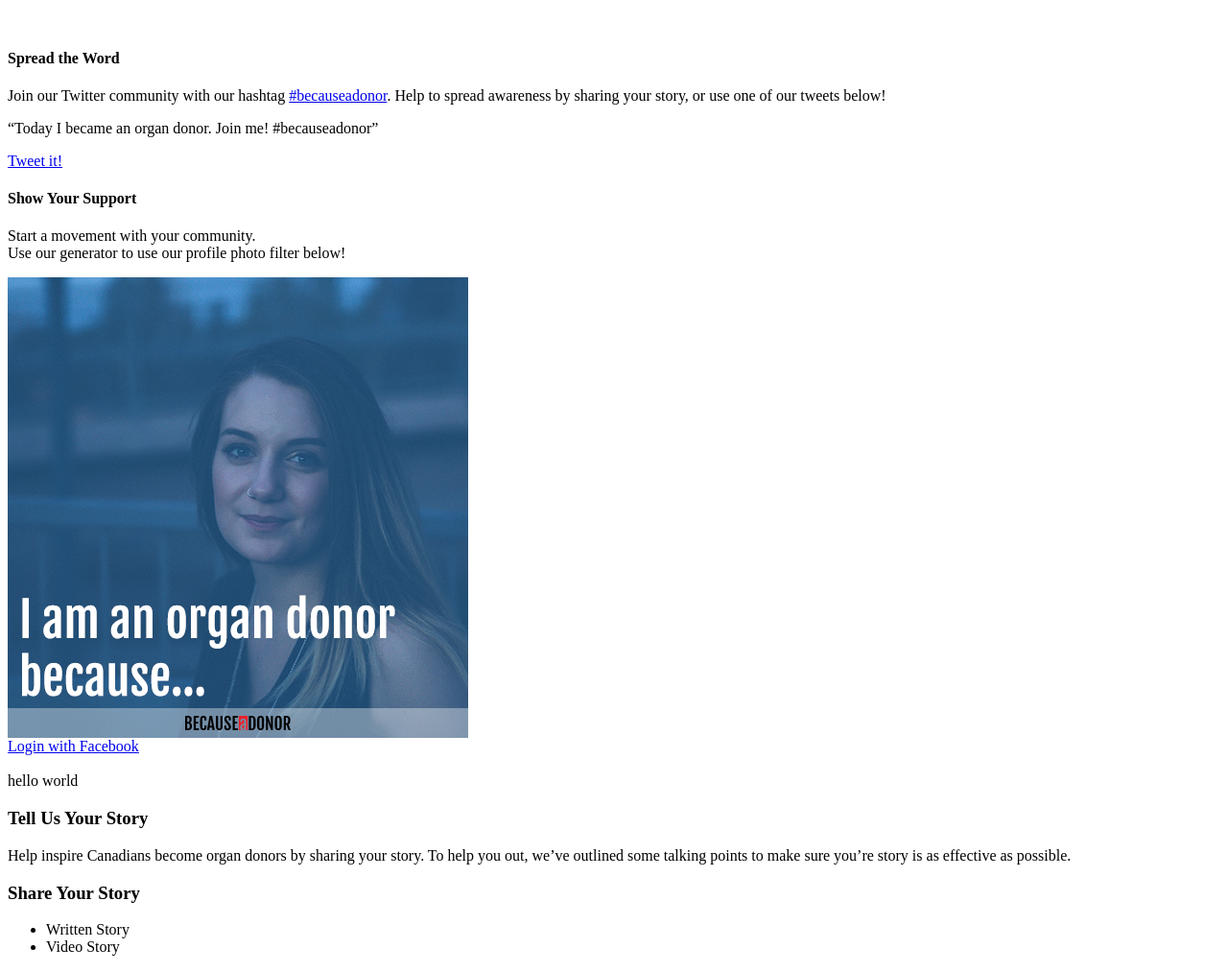
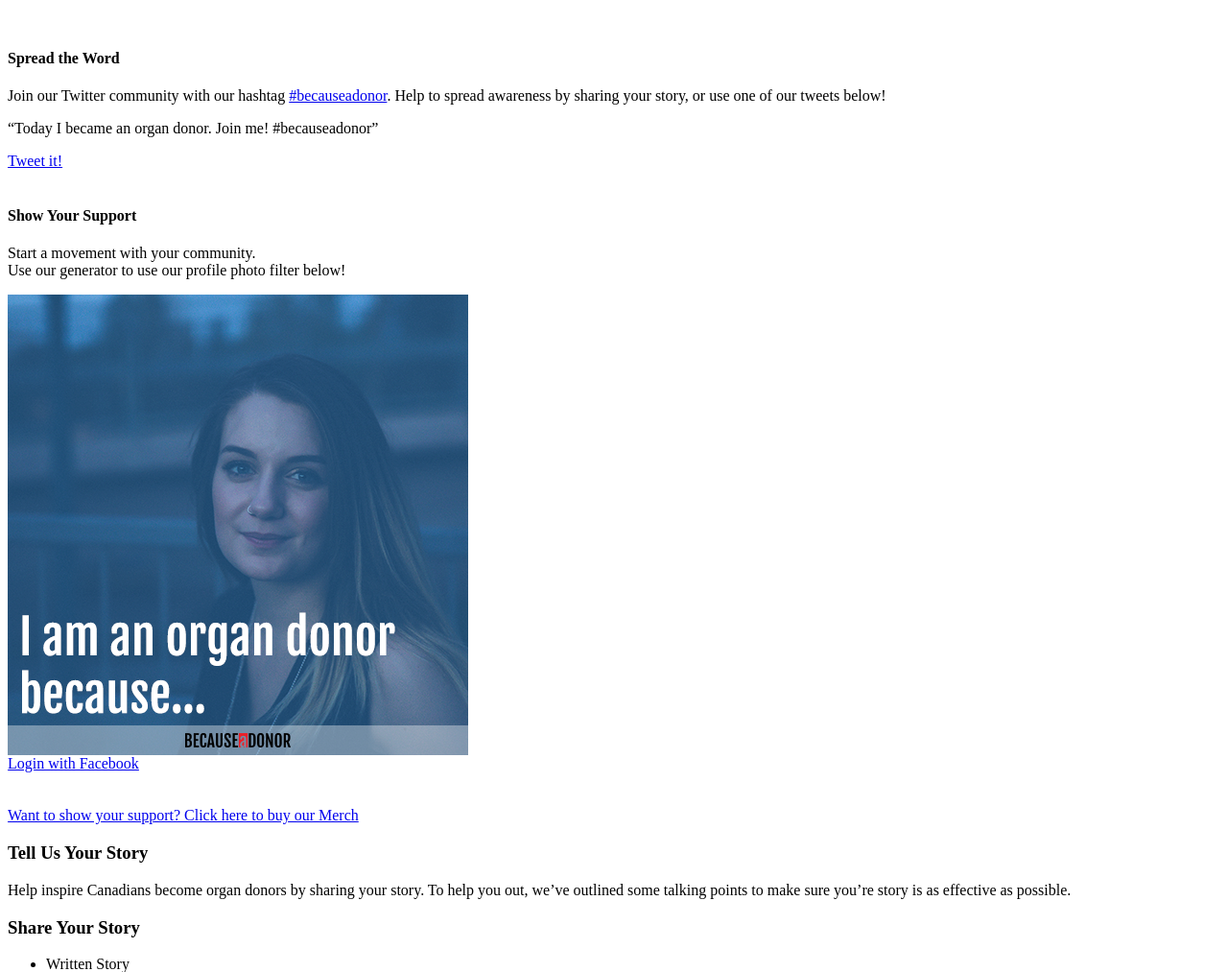
Before and after one commit to liamstewart23/organdonor, a PHP site: page /koza_lauren_3014_r3/partials/share.php in a window 1280 px wide. Shown: the part 154-1167 px from the top of the page at 96% size. Run offline with PHP 8.4, Linux system fonts and the light colour scheme.

Commit message:
merch banner

```diff
--- a/partials/share.php
+++ b/partials/share.php
@@ -65,9 +65,10 @@
 					<a href="https://twitter.com/intent/tweet?url=http://becauseadonor.ca&text=Today%20I%20became%20an%20organ%20donor.%20Join%20me!%20%23becauseadonor" target="_blank" class="btnB1" id="tweetLink">Tweet it!</a>
 				</div>
 			</div>
-			<div class="col-xs-12 col-md-12">
+			<br>
+<!-- 			<div class="col-xs-12 col-md-12">
 				<i class="fa fa-twtitter fa-5x" aria-hidden="true"></i>
-			</div>
+			</div> -->
 		</div>
 	</div>
 	<div class="col-xs-12 col-md-12 col-md-6 text-center" id="facebook">
@@ -80,14 +81,16 @@
 					<a href="https://www.isupportcause.com/campaign/because-a-donor" target="_blank" class="btnB2" id="btnFBPP">Login with Facebook</a>
 				</div>
 			</div>
+			<br>
 		</div>
 	</div>
 	<div class="col-xs-12 col-md-12 text-center" id="shareArrow">
 		<?php include("arrow-down.html") ?>
 	</div>
+	<a href="https://teespring.com/" target="_blank">
 	<div class="col-xs-12 col-md-12 text-center" id="shareMerch">
-		hello world
-	</div>
+		Want to show your support? Click here to buy our Merch
+	</div></a>
 	<div class="col-xs-12 col-md-12 banner" id="shareStoryBanner">
 		<div class="col-xs-12 col-sm-offset-0 col-md-6 col-md-offset-3 text-center">
 			<img src="img/icons/speech.svg" height="0" alt="Because a Donor" id="iconShare2">
```
